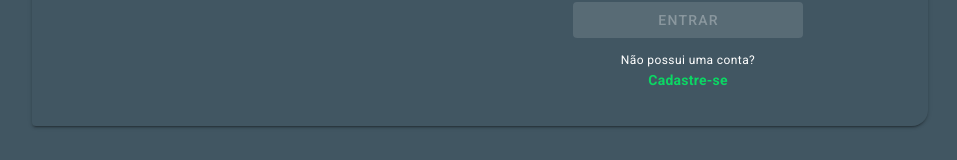
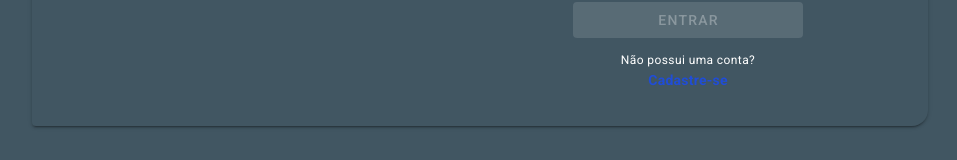
Before and after one commit to ArthurBottcher/Bolim, a Vue app: page /login in a window 1280 px wide. Shown: the part 472-632 px from the top of the page, without its empty margins (160-1117 px from the left). Built offline with nearby package versions, Linux system fonts and the light colour scheme.

Commit message:
update theme color

```diff
--- a/src/views/Login.vue
+++ b/src/views/Login.vue
@@ -60,7 +60,7 @@
           </v-btn>
           <!-- <v-btn
             class="mx-auto my-2"
-            color="secondary"
+            color="primary"
             block
             text
             @click="dialogRegister = true"
@@ -72,7 +72,7 @@
             Não possui uma conta?
           </span>
           <span
-            class="secondary--text body-2 font-weight-bold"
+            class="primary--text body-2 font-weight-bold"
             @click="dialogRegister = true"
           >
             Cadastre-se
@@ -113,9 +113,9 @@ export default {
 
 <style lang="scss">
 $background: #415662;
-#divLogin {
-    height: 100%;
-    width: 100vw;
-    background: $background;
-}
+    #divLogin {
+        height: 100%;
+        width: 100vw;
+        background: $background;
+    }
 </style>
```
